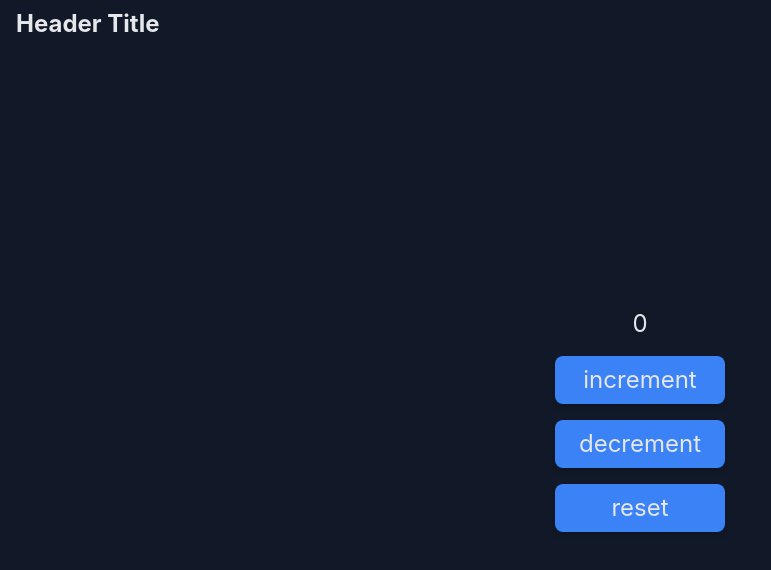
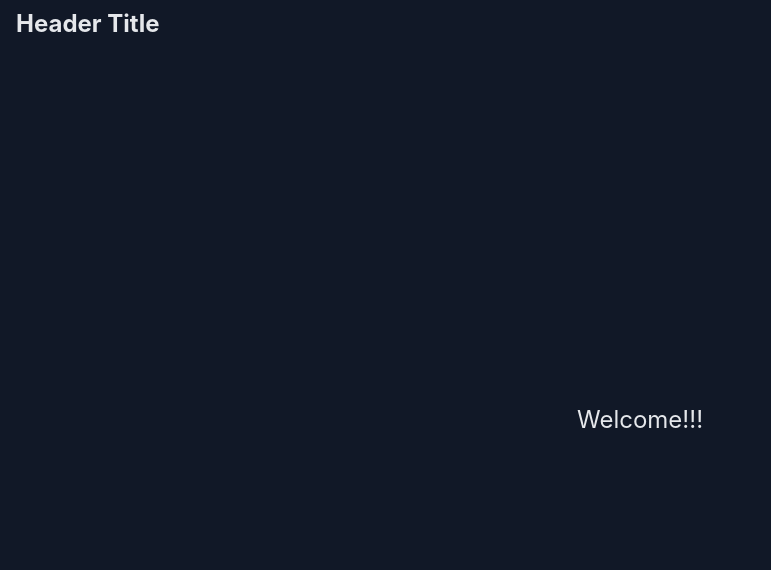
Before and after one commit to ryo-is/react-my-portfolio, a React (Create React App) app: page / in a window 1280 px wide. Shown: the top 570 px of the page, without its empty margins (0-771 px from the left). Built offline with nearby package versions, Linux system fonts and the light colour scheme.

Commit message:
add layout component

```diff
--- /dev/null
+++ b/src/App.tsx
@@ -0,0 +1,14 @@
+import React from 'react';
+import { BrowserRouter as Router, Route } from 'react-router-dom';
+import { Home } from '@views/Home';
+import { Layout } from '@templates/Layout';
+
+export const App = (): JSX.Element => {
+  return (
+    <Layout>
+      <Router>
+        <Route exact path="/" component={Home} />
+      </Router>
+    </Layout>
+  );
+};
--- a/src/common/App.tsx
+++ /dev/null
@@ -1,17 +0,0 @@
-import React from 'react';
-import { BrowserRouter as Router, Route } from 'react-router-dom';
-import { Header } from '../components/Header';
-import { Home } from '../views/Home';
-
-export const App = (): JSX.Element => {
-  return (
-    <div className="bg-gray-900 h-screen text-gray-200">
-      <Header />
-      <div className="h-main text-2xl">
-        <Router>
-          <Route exact path="/" component={Home} />
-        </Router>
-      </div>
-    </div>
-  );
-};
--- a/src/components/Button.tsx
+++ /dev/null
@@ -1,18 +0,0 @@
-import React from 'react';
-
-type Props = {
-  // eslint-disable-next-line @typescript-eslint/no-explicit-any
-  onClick: any;
-  buttonText: string;
-};
-
-export const Button = (props: Props): JSX.Element => {
-  return (
-    <button
-      className="py-2 px-6 bg-blue-500 rounded-lg shadow-md hover:bg-blue-700 focus:outline-none m-2"
-      onClick={props.onClick}
-    >
-      {props.buttonText}
-    </button>
-  );
-};
--- /dev/null
+++ b/src/components/templates/Layout.tsx
@@ -0,0 +1,17 @@
+import React from 'react';
+import { Header } from '@templates/Header';
+
+type LayoutProps = {
+  children: React.ReactNode;
+};
+
+export const Layout = ({ children }: LayoutProps): JSX.Element => {
+  return (
+    <div className="bg-gray-900 h-screen text-gray-200">
+      <Header />
+      <div className="h-main text-2xl">
+        <main className="h-full">{children}</main>
+      </div>
+    </div>
+  );
+};
--- a/src/index.tsx
+++ b/src/index.tsx
@@ -1,7 +1,7 @@
 import React from 'react';
 import ReactDOM from 'react-dom';
 import './index.css';
-import { App } from './common/App';
+import { App } from './App';
 import reportWebVitals from './reportWebVitals';
 
 ReactDOM.render(
--- a/src/views/Home.tsx
+++ b/src/views/Home.tsx
@@ -1,25 +1,10 @@
-import React, { useState } from 'react';
-import { Button } from '../components/Button';
+import React from 'react';
 
 export const Home = (): JSX.Element => {
-  const [count, setCount] = useState<number>(0);
-  const increment = (): void => {
-    setCount((prev) => prev + 1);
-  };
-  const decrement = (): void => {
-    setCount((prev) => prev - 1);
-  };
-  const reset = (): void => {
-    setCount(0);
-  };
-
   return (
     <div className="flex items-center justify-center h-full">
       <div className="flex flex-col text-center">
-        <div className="mb-2">{count}</div>
-        <Button onClick={increment} buttonText="increment"></Button>
-        <Button onClick={decrement} buttonText="decrement"></Button>
-        <Button onClick={reset} buttonText="reset"></Button>
+        <div className="mb-2">Welcome!!!</div>
       </div>
     </div>
   );
```
Also changed, not shown: src/components/atoms/Link.tsx (added), src/components/templates/Header.tsx (renamed from src/components/Header.tsx).
